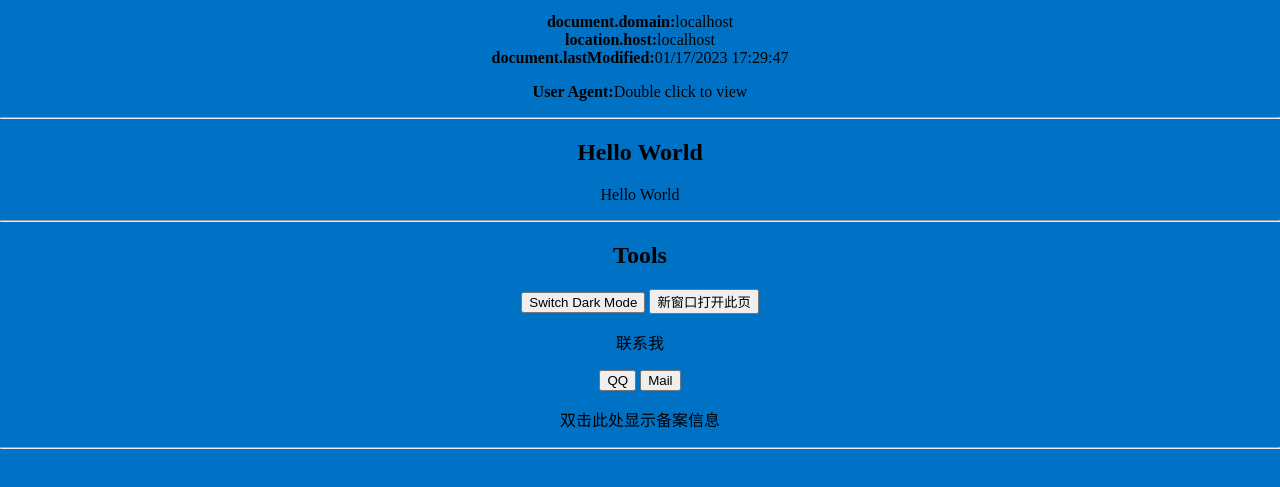
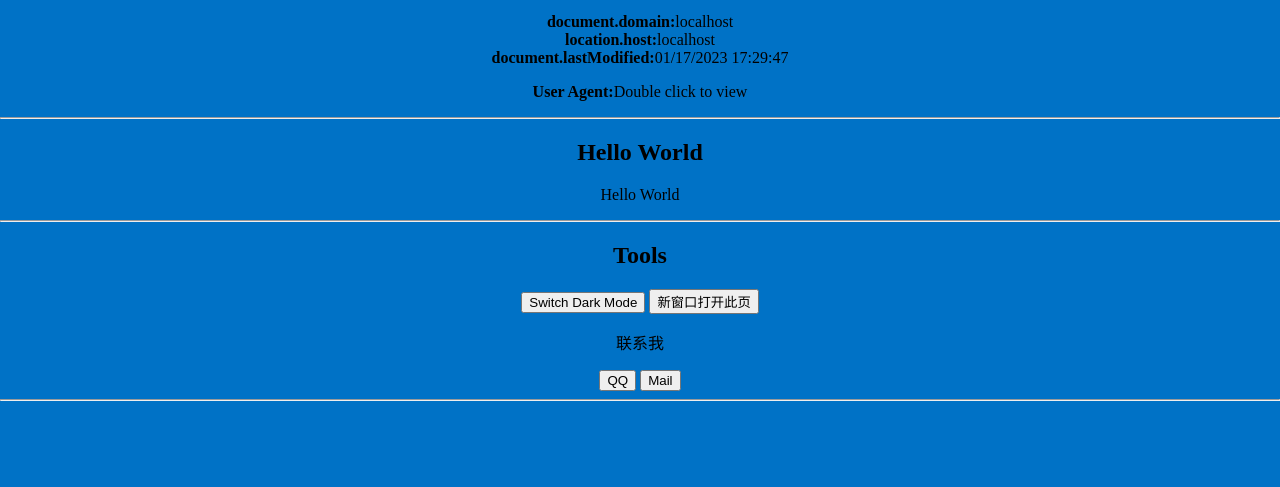
Before and after one commit to qiqi20020612/qiqi20020612.github.io, a plain HTML site: page index.html in a window 1280 px wide. Shown: the part 101-588 px from the top of the page. Drawn offline with Linux system fonts and the light colour scheme.

Commit message:
hide ICP information

```diff
--- a/index.html
+++ b/index.html
@@ -76,14 +76,14 @@
         <p>联系我</p>
         <button onclick="javascript:window.open(qq)">QQ</button>
         <button onclick="javascript:window.open(mail)">Mail</button><br />
-        <p ondblclick="beianview()">双击此处显示备案信息</p>
+        <!-- <p ondblclick="beianview()">双击此处显示备案信息</p>
         <div id="beian" style="display: none;">
             <a href="https://beian.miit.gov.cn/">冀ICP备20005159号</a>
             <a href="http://www.beian.gov.cn/portal/registerSystemInfo?recordcode=13040302001199">
                 <img src="https://www.beian.gov.cn/img/ghs.png"/>
                 <p>冀公网安备 13040302001199号</p>
             </a>
-        </div>
+        </div> -->
     </div>
     <hr />
     <script type="text/javascript">
```
